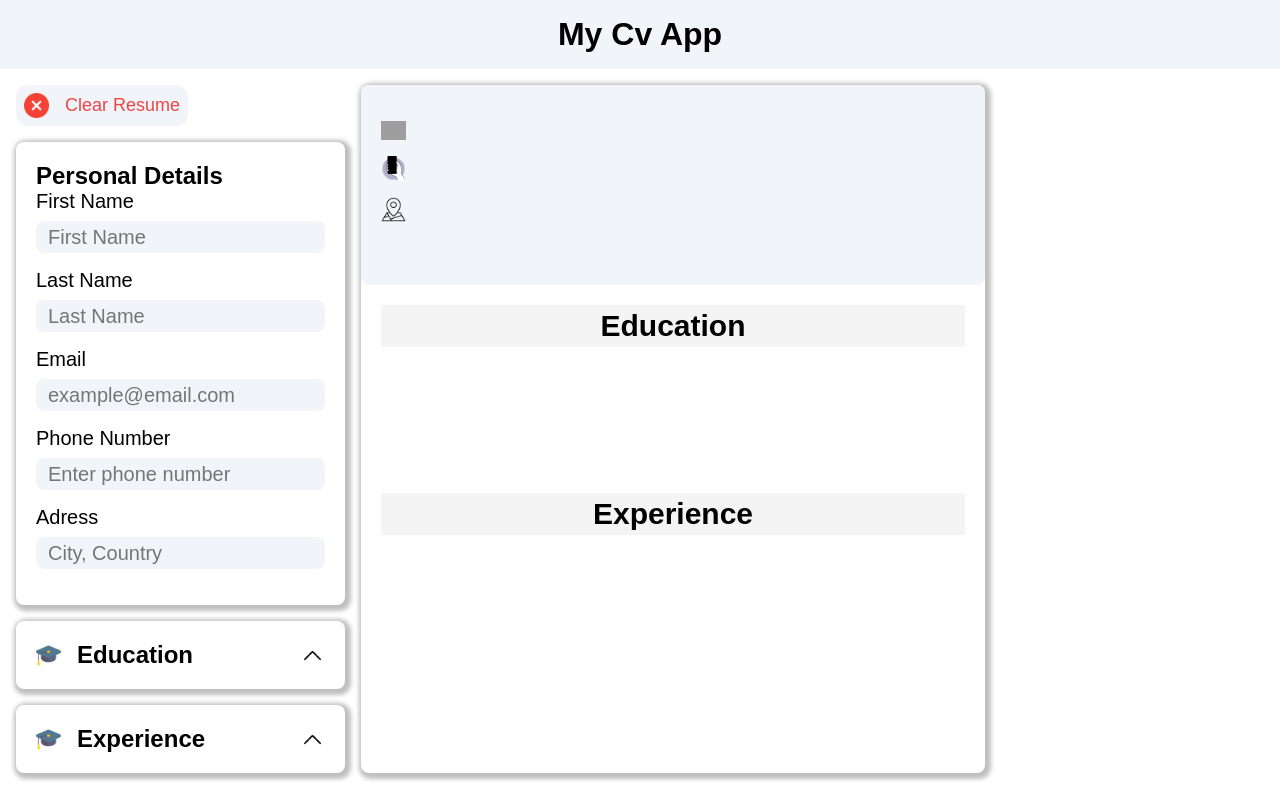
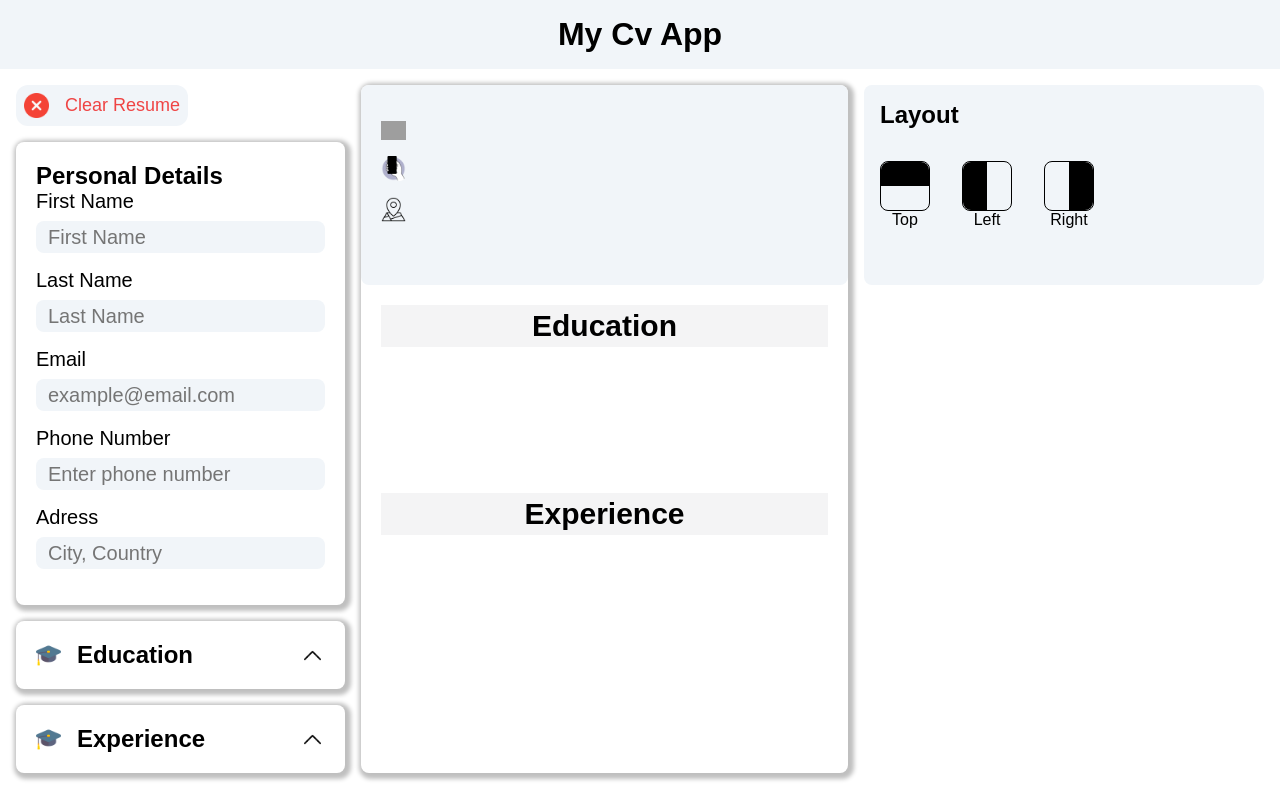
Before and after one commit to Medido1/The-OdinProject-CV-Application, a React (Vite) app: page / in a window 1280 px wide. Built offline with nearby package versions, Linux system fonts and the light colour scheme; grey boxes are pictures that could not be loaded.

Commit message:
Add a section to choose a layout(functionaly not implemented)

```diff
--- /dev/null
+++ b/src/components/CustomizeContainer.jsx
@@ -0,0 +1,25 @@
+import React, { useState } from 'react';
+
+export default function CustomiseContainer() {
+  return (
+    <div className='customize_container'>
+      <div className='layout_container'>
+        <h2>Layout</h2>
+        <ul>
+          <li>
+            <div className='square top'></div>
+            <p>Top</p>
+          </li>
+          <li>
+            <div className='square left'></div>
+            <p>Left</p>
+          </li>
+          <li>
+            <div className='square right'></div>
+            <p>Right</p>
+          </li>
+        </ul>
+      </div>
+    </div>
+  )
+}
--- a/src/components/Main.jsx
+++ b/src/components/Main.jsx
@@ -2,6 +2,7 @@ import React, { useState } from 'react';
 import InputContainer from './InputContainer';
 import DisplayContainer from './DisplayContainer';
 import removeIcon from '../assets/icons/remove.png';
+import CustomiseContainer from './CustomizeContainer';
 
 export default function Main() {
   const [personalDetails, setPersonalDetails] = useState({
@@ -90,6 +91,7 @@ export default function Main() {
       experienceDetails={experienceDetails}
       experienceList={experienceList}
       />
+      <CustomiseContainer />
     </main>
   )
 }
--- a/src/index.css
+++ b/src/index.css
@@ -206,3 +206,56 @@ body {
   transform: scale(1.1);
   background-color: #fca5a5;
 }
+
+
+.layout_container {
+  padding: 1rem;
+  background-color: #f1f5f9;
+  height: 200px;
+  width: 400px;
+  border-radius: .5rem;
+}
+
+.layout_container ul {
+  list-style: none;
+  display: flex;
+  gap: 2rem;
+  margin-top: 2rem;
+  text-align: center;
+}
+
+.square {
+  position: relative;
+  border: 1px solid black;
+  width: 50px;
+  height: 50px;
+  border-radius: .5rem;
+}
+
+.square::before {
+  content: "";
+  position: absolute;
+  top: 0;
+  background-color: black;
+}
+
+.square.top::before {
+  left: 0;
+  width: 100%;
+  height: 50%;
+  border-radius: .5rem .5rem 0 0;
+}
+
+.square.left::before {
+  width: 50%;
+  height: 100%;
+  left: 0;
+  border-radius: .5rem 0 0 .5rem;
+}
+
+.square.right::before {
+  width: 50%;
+  height: 100%;
+  right: 0;
+  border-radius: 0 .5rem .5rem 0;
+}
```
